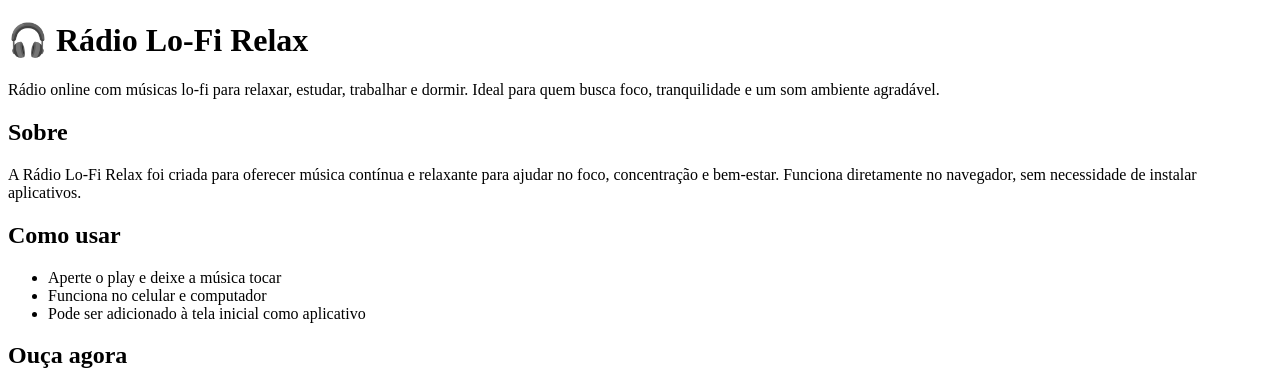
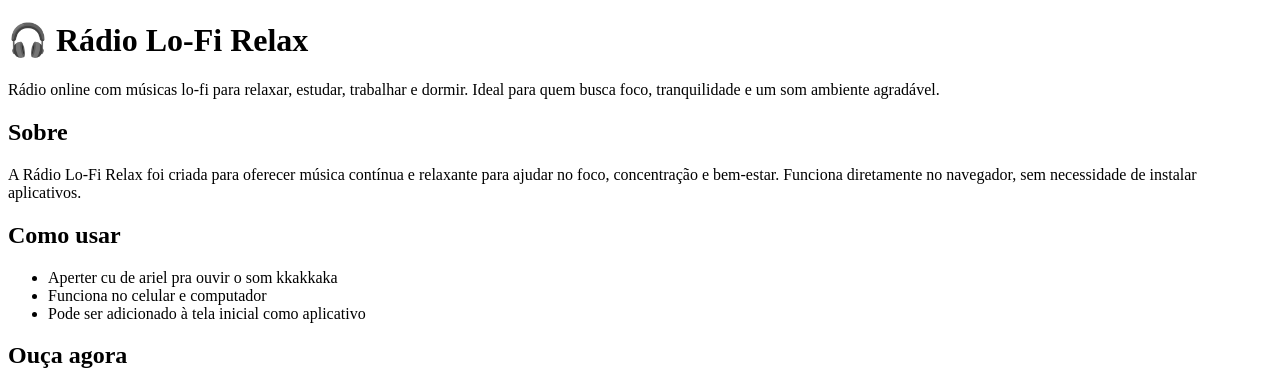
Before and after one commit to diegosousa1415/meu-app-1, a plain HTML site: page index.html in a window 1280 px wide. Shown: the top 370 px of the page. Drawn offline with Linux system fonts and the light colour scheme.

Commit message:
Update usage instructions in index.html

```diff
--- a/index.html
+++ b/index.html
@@ -22,7 +22,7 @@ Funciona diretamente no navegador, sem necessidade de instalar aplicativos.
 
 <h2>Como usar</h2>
 <ul>
-  <li>Aperte o play e deixe a música tocar</li>
+  <li>Aperter cu de ariel pra ouvir o som kkakkaka</li>
   <li>Funciona no celular e computador</li>
   <li>Pode ser adicionado à tela inicial como aplicativo</li>
 </ul>
```
